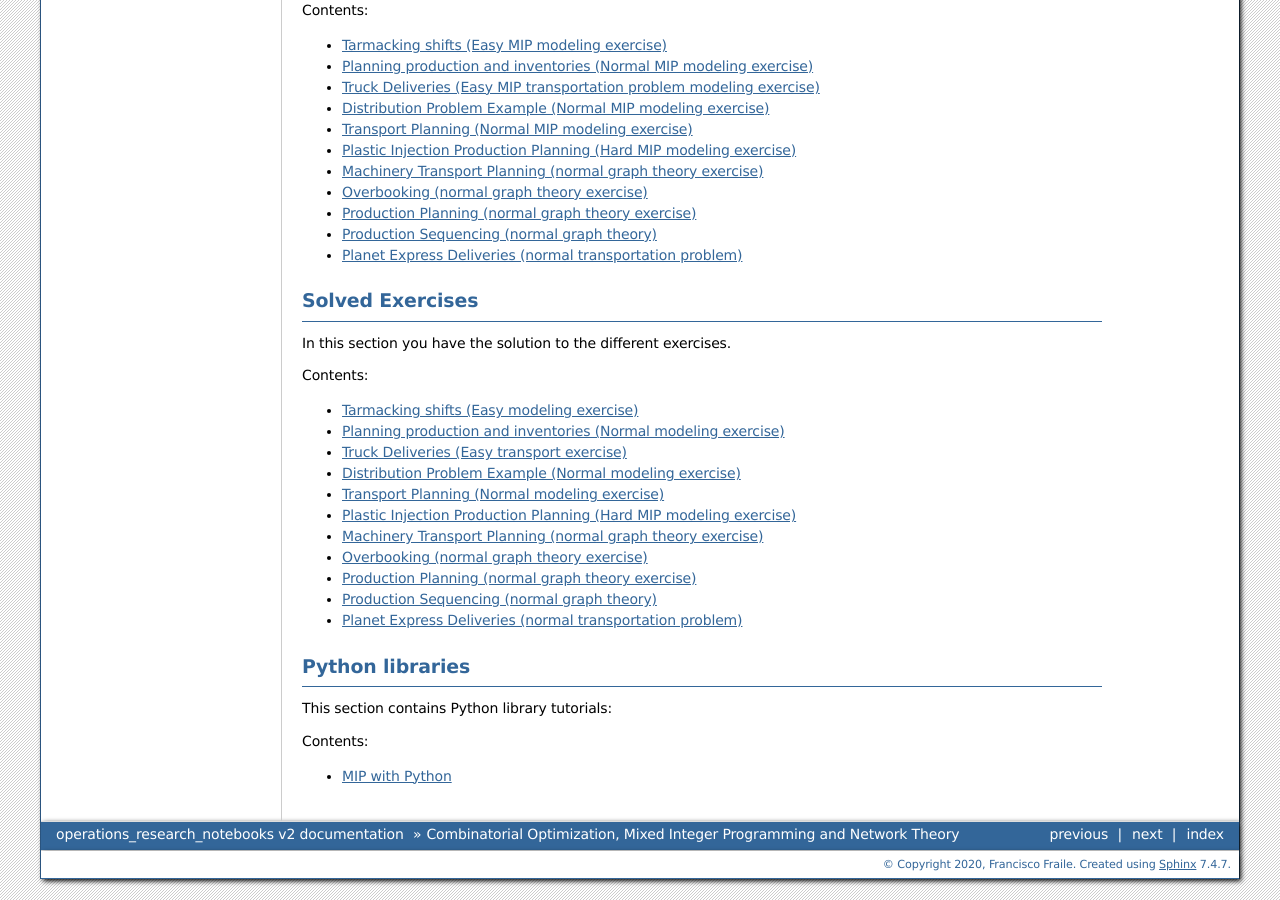
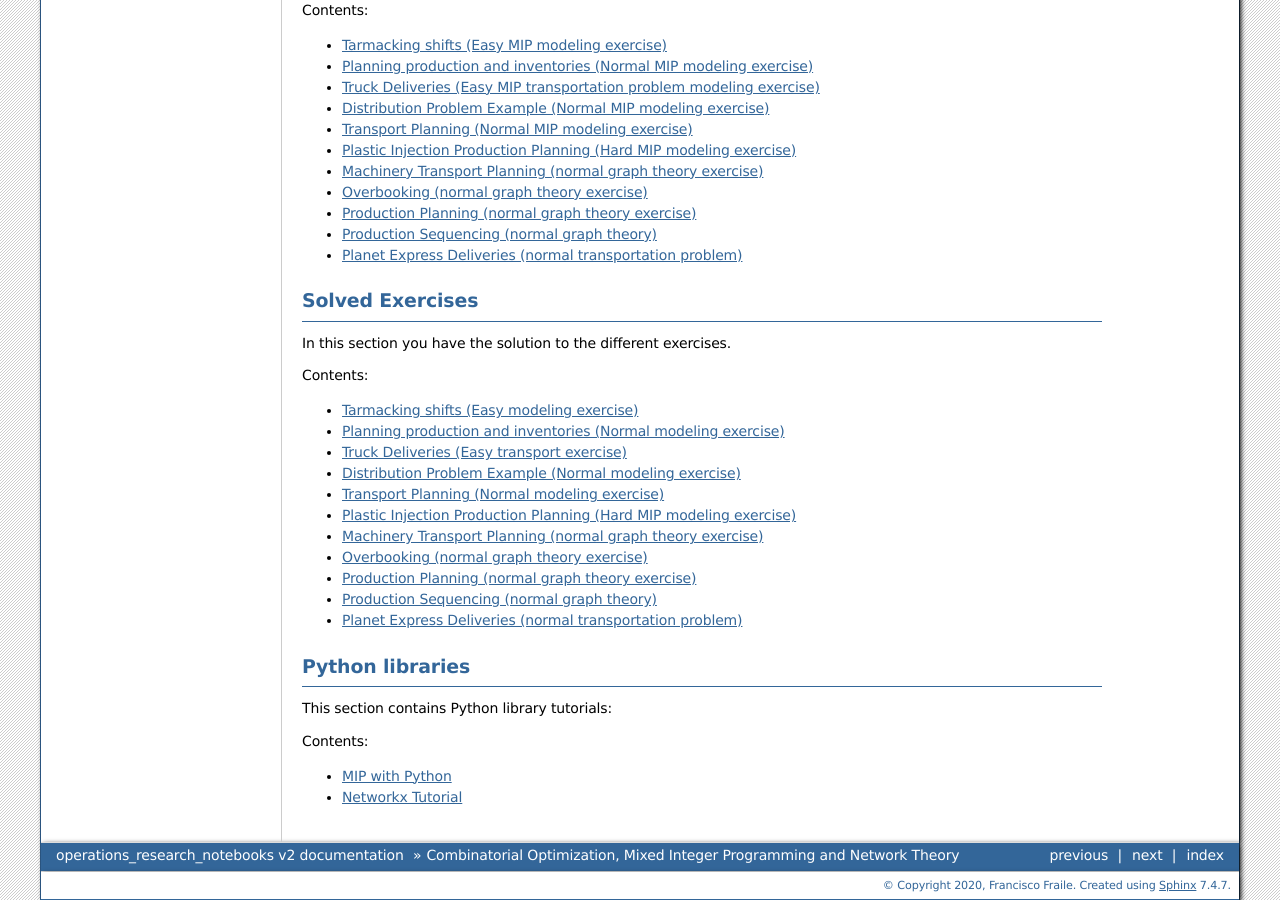
Before and after one commit to ffraile/operations-research-notebooks, a Sphinx documentation site: the page built from docs/source/MIP/index.rst, in a window 1280 px wide and 900 px high, scrolled down 751 px. Built offline with Sphinx 7.4.7, drawn with Linux system fonts in a browser that asks for light colours; pages that are not in the unit, such as notebooks, are missing from menus.

Commit message:
Added solution to arcadia deliveries. Indexed networkx tutorial

```diff
--- a/docs/source/MIP/index.rst
+++ b/docs/source/MIP/index.rst
@@ -85,3 +85,4 @@ This section contains Python library tutorials:
     :titlesonly:
 
     MIP with Python </MIP/tutorials/PuLP and Python MIP Tutorial>
+    Networkx Tutorial </MIP/tutorials/Networkx Tutorial>
```
Also changed, not shown: docs/source/MIP/exercises/Arcadia_deliveries.ipynb, docs/source/MIP/solved/Arcadia_deliveries (Solved).ipynb (added).
